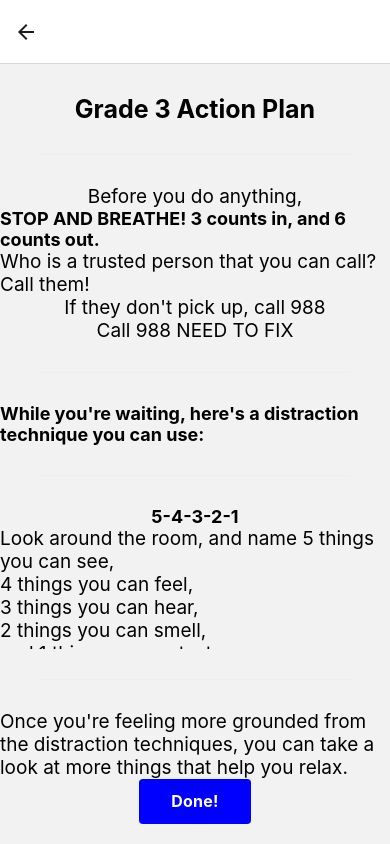
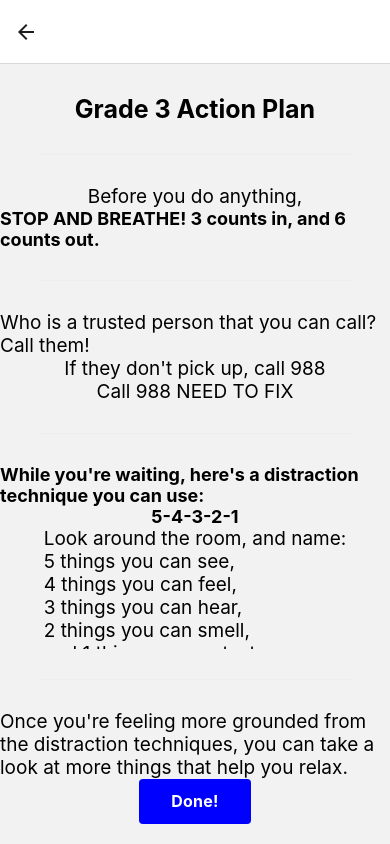
Before and after one commit to marker6275/Note-To-Self-App, a React Native app: screen /Grade3 in a window 390 px wide. Built offline with nearby package versions, Linux system fonts and the light colour scheme; what expo-linking would draw is missing.

Commit message:
minor tweaks

```diff
--- a/Action Plans/Plan3.tsx
+++ b/Action Plans/Plan3.tsx
@@ -13,23 +13,25 @@ export default function Plan3({ navigation }: RootTabScreenProps<'Grade3'>) {
             <View style={styles.separator} lightColor="#eee" darkColor="rgba(255,255,255,0.1)" />
             <Text style={styles.text}>Before you do anything,</Text>
             <Text style={styles.emphasis}>STOP AND BREATHE! 3 counts in, and 6 counts out.</Text>
+            <View style={styles.separator} lightColor="#eee" darkColor="rgba(255,255,255,0.1)" />
             <Text style={styles.text}>Who is a trusted person that you can call? Call them!</Text>
             <Text style={styles.text}>If they don't pick up, call 988</Text>
             <Text onPress={()=>{Linking.openURL('tel:8329458288');}} style={styles.text}>Call 988 NEED TO FIX</Text>
             <View style={styles.separator} lightColor="#eee" darkColor="rgba(255,255,255,0.1)" />
 
             <Text style={styles.emphasis}>While you're waiting, here's a distraction technique you can use:</Text>
-            <View style={styles.separator} lightColor="#eee" darkColor="rgba(255,255,255,0.1)" />
 
             {/* RANDOMIZE DISTRACTION TECHNIQUE? */}
             <Text style={styles.emphasis}>5-4-3-2-1</Text>
             <FlatList
             data={[
-                {key: 'Look around the room, and name 5 things you can see,'},
+                {key: 'Look around the room, and name:'},
+                {key: '5 things you can see,'},
                 {key: '4 things you can feel,'},
                 {key: '3 things you can hear,'},
                 {key: '2 things you can smell,'},
                 {key: 'and 1 thing you can taste.'},
+
             ]}
             renderItem={({item}) => <Text style={styles.text}>{item.key}</Text>}
             />
@@ -67,9 +69,11 @@ const styles = StyleSheet.create({
     text: {
         fontSize: 19,
         fontWeight: 'normal',
+        justifyContent: 'center',
     },
     emphasis: {
         fontSize: 18,
         fontWeight: 'bold',
+        justifyContent: 'center',
     },
 })
--- a/package.json
+++ b/package.json
@@ -33,7 +33,8 @@
     "react-native-safe-area-context": "4.4.1",
     "react-native-screens": "~3.18.0",
     "react-native-sms": "^1.11.0",
-    "react-native-web": "~0.18.9"
+    "react-native-web": "~0.18.9",
+    "@expo/webpack-config": "^0.17.2"
   },
   "devDependencies": {
     "@babel/core": "^7.12.9",
--- a/screens/ActionPlan.tsx
+++ b/screens/ActionPlan.tsx
@@ -12,7 +12,9 @@ export default ( {navigation}: {navigation: any} ) => {
   return (
     <View style={styles.container}>
       <Button title="Grade 1" onPress={() => navigation.navigate('Grade1')}/>
+      <View style={styles.separator} lightColor="#eee" darkColor="rgba(255,255,255,0.1)" />
       <Button title="Grade 2" onPress={() => navigation.navigate('Grade2')}/>
+      <View style={styles.separator} lightColor="#eee" darkColor="rgba(255,255,255,0.1)" />
       <Button title="Grade 3" onPress={() => navigation.navigate('Grade3')}/>
 
       <Button title="I need extra help" onPress={() => navigation.navigate('ExtraHelp')}/>
--- a/tsconfig.json
+++ b/tsconfig.json
@@ -1,6 +1,9 @@
 {
   "extends": "expo/tsconfig.base",
   "compilerOptions": {
-    "strict": true
+    "strict": true,
+
+    // Added this line -Evan
+    "jsx": "react-jsx"
   }
 }
```
Also changed, not shown: 1 other file (tests, documents, lock files or other folders).
